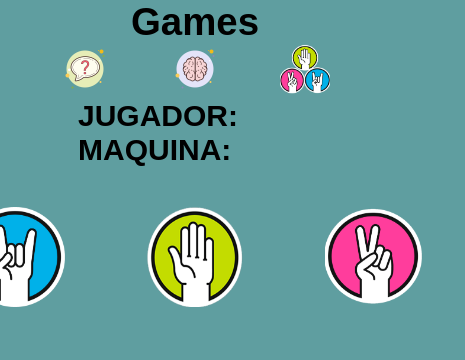
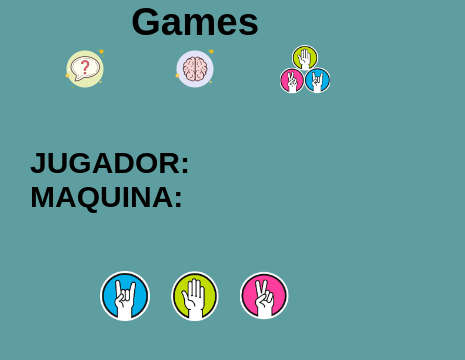
Before and after one commit to MendietaSergio/games, a React (Vite) app: page /stonepaperscissors in a window 390 px wide. Shown: the top 360 px of the page, 465 px wide, since content can reach past the window. Built offline with nearby package versions, Linux system fonts and the light colour scheme.

Commit message:
añade estilos responsive

```diff
--- a/src/css/StonePaperScissors.css
+++ b/src/css/StonePaperScissors.css
@@ -61,3 +61,26 @@
     margin: 10px;
     border: solid 1px black;
 }
+@media(max-width: 768px){
+    .img-options{
+        width: 50px;
+        height: 50px;
+    }
+    .options{
+        display: flex;
+        margin:  10px;
+        justify-content: none;
+    }
+    .option{
+        padding: 10px;
+    }
+    .main-info{
+        margin: 12% 0;
+    }
+    .main-info section{
+        padding: 0 30px;
+    }
+    .result-final{
+        font-size: 26px;
+    }
+}
```
